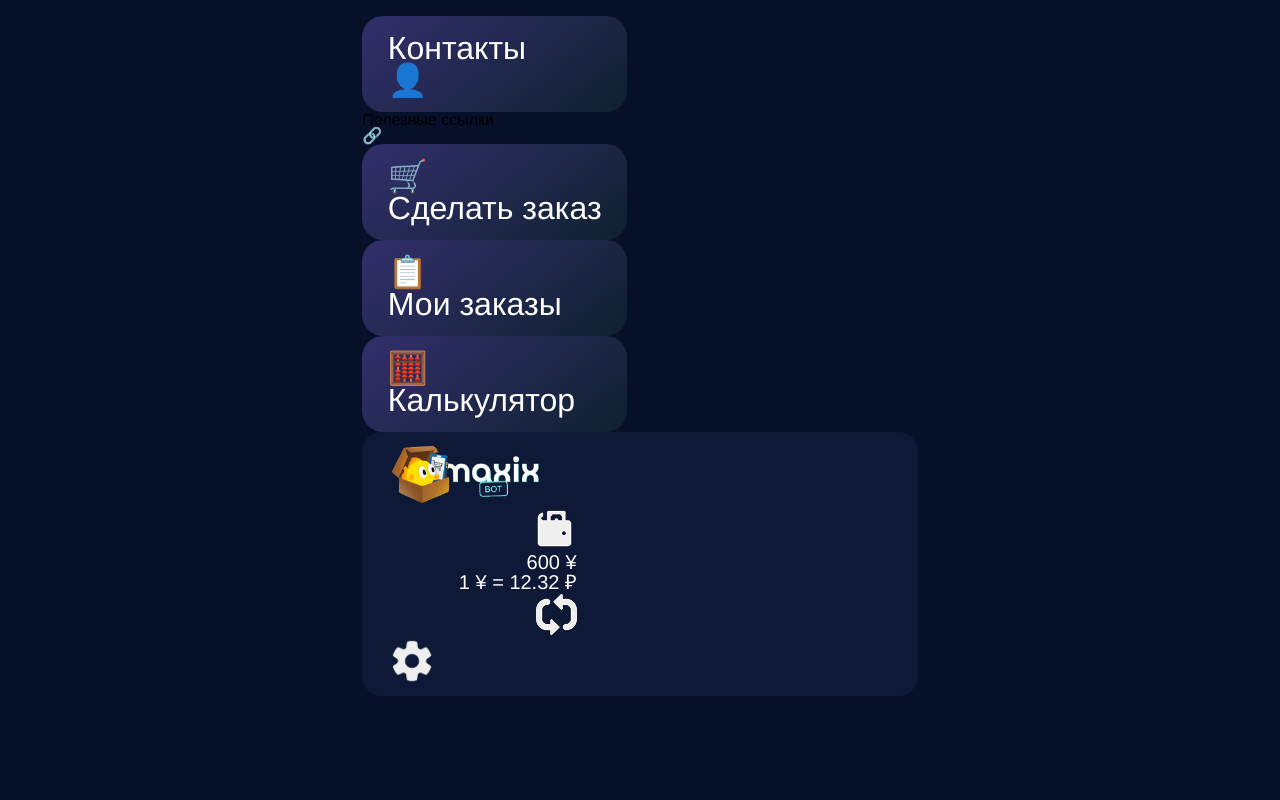
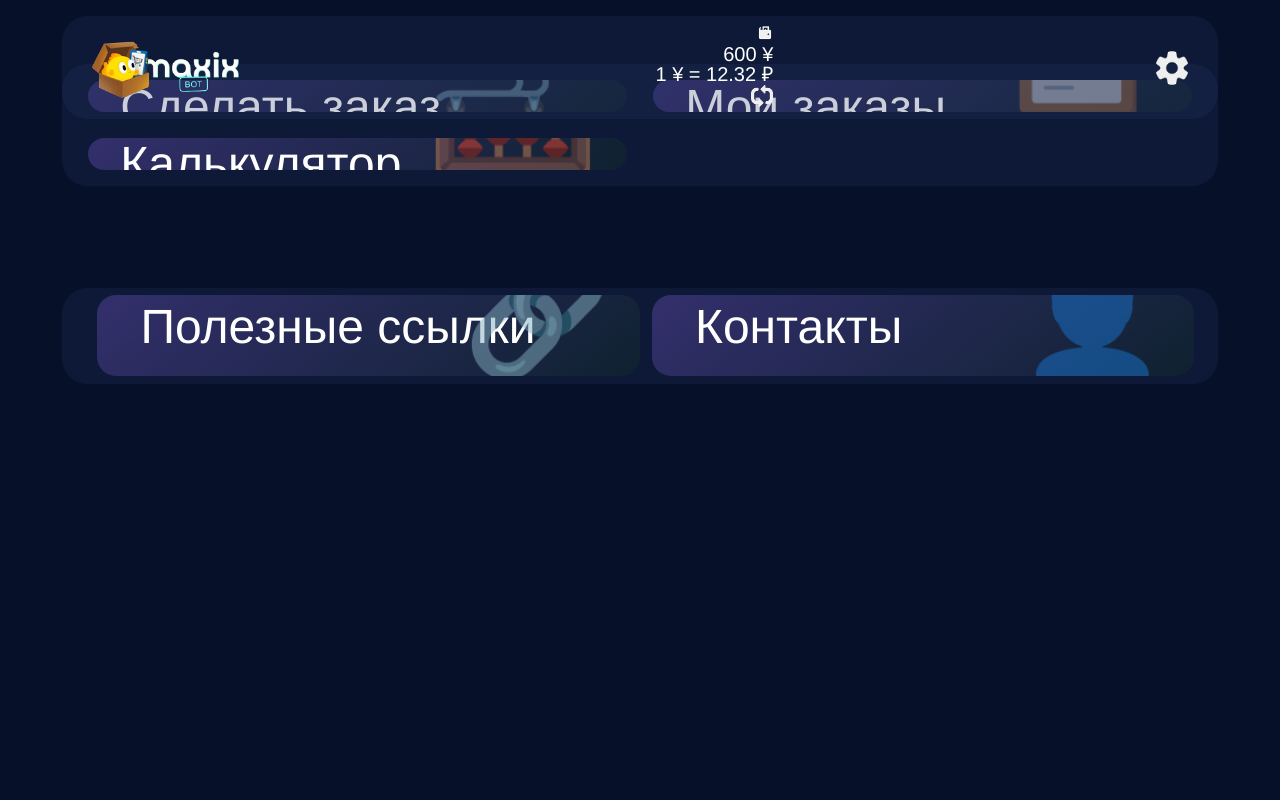
Before and after one commit to chelik002/maxix_site, a Flask app: page / in a window 1280 px wide. Run offline with Flask 3, Linux system fonts and the light colour scheme; some libraries are stand-ins or nearby versions.

Commit message:
Update style.css

```diff
--- a/static/style.css
+++ b/static/style.css
@@ -1,3 +1,7 @@
+:root {
+  --text: #ffffff;
+}
+
 body, html {
   margin: 0;
   padding: 0;
@@ -5,62 +9,193 @@ body, html {
   height: 100%;
   background: #071029;
   font-family: "Inter-SemiBold", Helvetica, sans-serif;
+  color: var(--text);
 }
 
 .frame {
-  display: flex;
-  flex-direction: column;
-  align-items: center;
-  gap: 2vh;
-  padding: 2vh 2vw;
-  box-sizing: border-box;
+  background-color: #071029;
+  display: grid;
+  justify-items: center;
+  align-items: start;
+  width: 100vw;
+  min-height: 100vh;
+}
+
+.frame .div {
+  background-color: #071029;
+  width: 95%;
+  height: auto;
+  position: relative;
+}
+
+/* =================== Блок 1: Полезные ссылки / Контакты =================== */
+
+.frame .element {
+  position: absolute;
+  width: 95%;
+  height: 12vh;
+  top: 36vh;
+  left: 2.5%;
+}
+
+.frame .overlap {
+  position: relative;
   width: 100%;
   height: 100%;
+  background-color: #2939663d;
+  border-radius: 2vw;
 }
 
-.div-wrapper {
-  width: 100%;
-  display: flex;
-  justify-content: space-between;
-  align-items: center;
-  background: #2939663d;
-  border-radius: 20px;
-  padding: 1vh 2vw;
+.frame .view {
+  position: absolute;
+  width: 47%;
+  height: 85%;
+  top: 7%;
+  left: 51%;
+  border-radius: 1.5vw;
+  overflow: hidden;
+  background: linear-gradient(321deg, rgba(15,33,48,1) 0%, rgba(51,47,108,1) 100%);
 }
 
-.photo {
-  height: 8vh;
-  object-fit: contain;
+.frame .text-wrapper {
+  top: 10%;
+  left: 8%;
+  font-size: clamp(18px, 4vw, 48px);
+  position: absolute;
 }
 
-.div-2 {
-  display: flex;
-  flex-direction: column;
-  align-items: flex-end;
-  font-size: clamp(14px, 2vw, 20px);
-  color: var(--text, #fff);
+.frame .text-wrapper-2 {
+  bottom: 5%;
+  right: 5%;
+  opacity: 0.5;
+  font-size: clamp(50px, 15vw, 120px);
+  position: absolute;
 }
 
-.settings {
-  width: 6vh;
-  height: 6vh;
-  object-fit: contain;
+.frame .overlap-group-wrapper {
+  position: absolute;
+  width: 47%;
+  height: 85%;
+  top: 7%;
+  left: 3%;
+  border-radius: 1.5vw;
+  overflow: hidden;
+  background: linear-gradient(321deg, rgba(15,33,48,1) 0%, rgba(51,47,108,1) 100%);
 }
 
-.element,
-.overlap-wrapper {
+.frame .text-wrapper-3 {
+  top: 10%;
+  left: 8%;
+  font-size: clamp(18px, 4vw, 48px);
+  position: absolute;
+}
+
+.frame .text-wrapper-4 {
+  bottom: 5%;
+  right: 5%;
+  opacity: 0.5;
+  font-size: clamp(50px, 15vw, 120px);
+  position: absolute;
+}
+
+/* =================== Блок 2: Сделать заказ / Мои заказы / Калькулятор =================== */
+
+.frame .overlap-wrapper {
+  position: absolute;
+  width: 95%;
+  height: auto;
+  top: 8vh;
+  left: 2.5%;
+}
+
+.frame .overlap-2 {
+  position: relative;
   width: 100%;
+  padding: 2vh 2vw;
+  background-color: #2939663d;
+  border-radius: 2vw;
   display: grid;
   grid-template-columns: 1fr 1fr;
   gap: 2vw;
 }
 
-.view, .view-2, .view-3, .view-4 {
-  background: linear-gradient(321deg, rgba(15, 33, 48, 1) 0%, rgba(51, 47, 108, 1) 100%);
-  border-radius: 21px;
+.frame .view-2,
+.frame .view-3,
+.frame .view-4 {
+  border-radius: 1.5vw;
+  overflow: hidden;
+  background: linear-gradient(321deg, rgba(15,33,48,1) 0%, rgba(51,47,108,1) 100%);
   padding: 2vh 2vw;
-  color: var(--text, #fff);
-  font-size: clamp(18px, 3vw, 32px);
   position: relative;
-  overflow: hidden;
 }
+
+.frame .text-wrapper-5,
+.frame .text-wrapper-7,
+.frame .text-wrapper-9 {
+  opacity: 0.5;
+  font-size: clamp(60px, 15vw, 140px);
+  position: absolute;
+  bottom: 5%;
+  right: 5%;
+}
+
+.frame .text-wrapper-6,
+.frame .text-wrapper-8,
+.frame .text-wrapper-10 {
+  font-size: clamp(18px, 4vw, 48px);
+  position: absolute;
+  top: 8%;
+  left: 6%;
+}
+
+/* =================== Верхняя панель =================== */
+
+.frame .div-wrapper {
+  position: absolute;
+  width: 95%;
+  height: auto;
+  top: 2vh;
+  left: 2.5%;
+}
+
+.frame .overlap-3 {
+  display: flex;
+  justify-content: space-between;
+  align-items: center;
+  padding: 1vh 2vw;
+  background-color: #2939663d;
+  border-radius: 2vw;
+}
+
+.frame .photo {
+  height: 8vh;
+  object-fit: contain;
+}
+
+.frame .div-2 {
+  text-align: right;
+  font-size: clamp(14px, 2.5vw, 20px);
+}
+
+.frame .dollar-account {
+  height: 2vh;
+  object-fit: contain;
+}
+
+.frame .text-wrapper-11 {
+  font-size: clamp(14px, 2.5vw, 20px);
+}
+
+.frame .p {
+  font-size: clamp(14px, 2.5vw, 20px);
+}
+
+.frame .repeat {
+  height: 3vh;
+  object-fit: contain;
+}
+
+.frame .settings {
+  height: 5vh;
+  object-fit: contain;
+}
```
